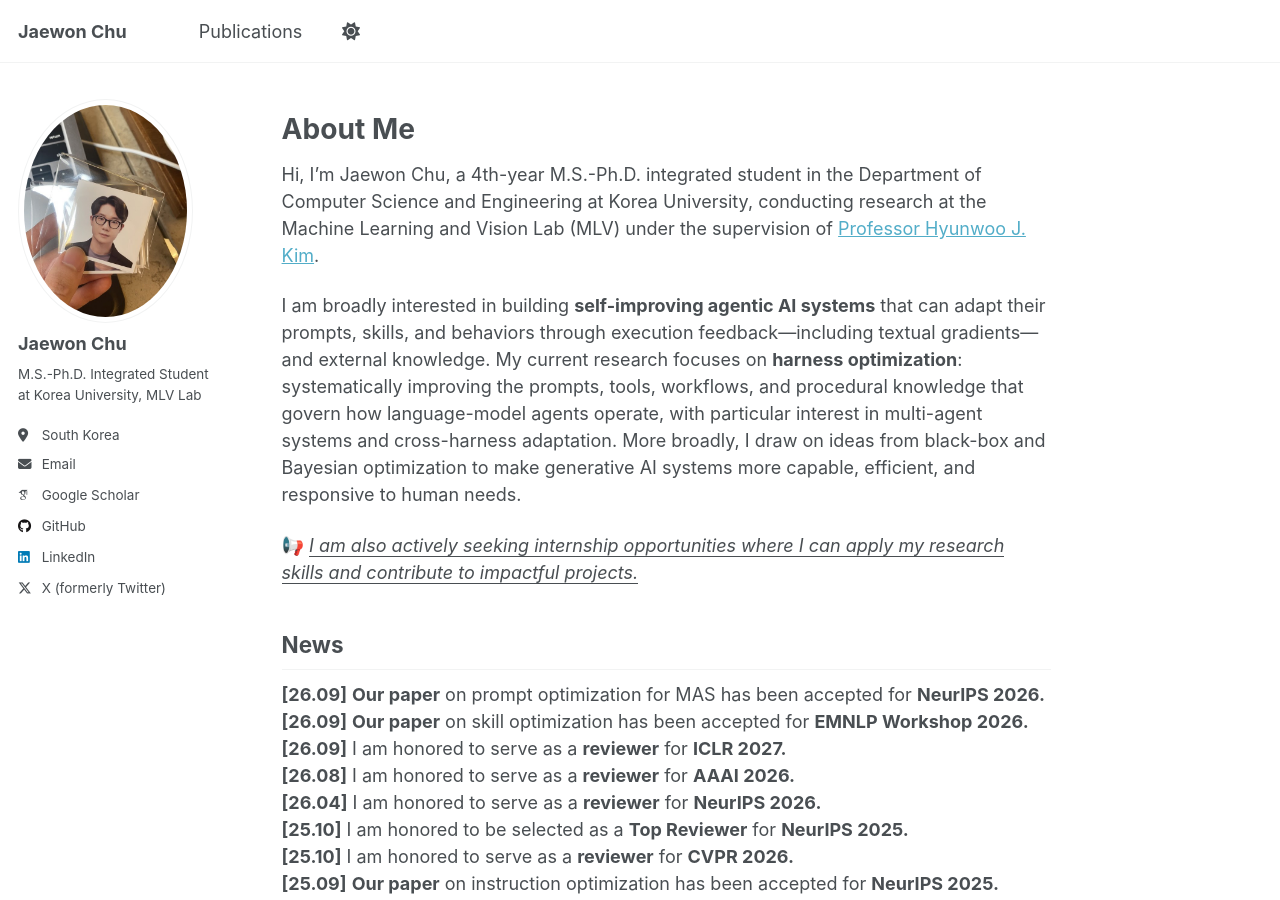
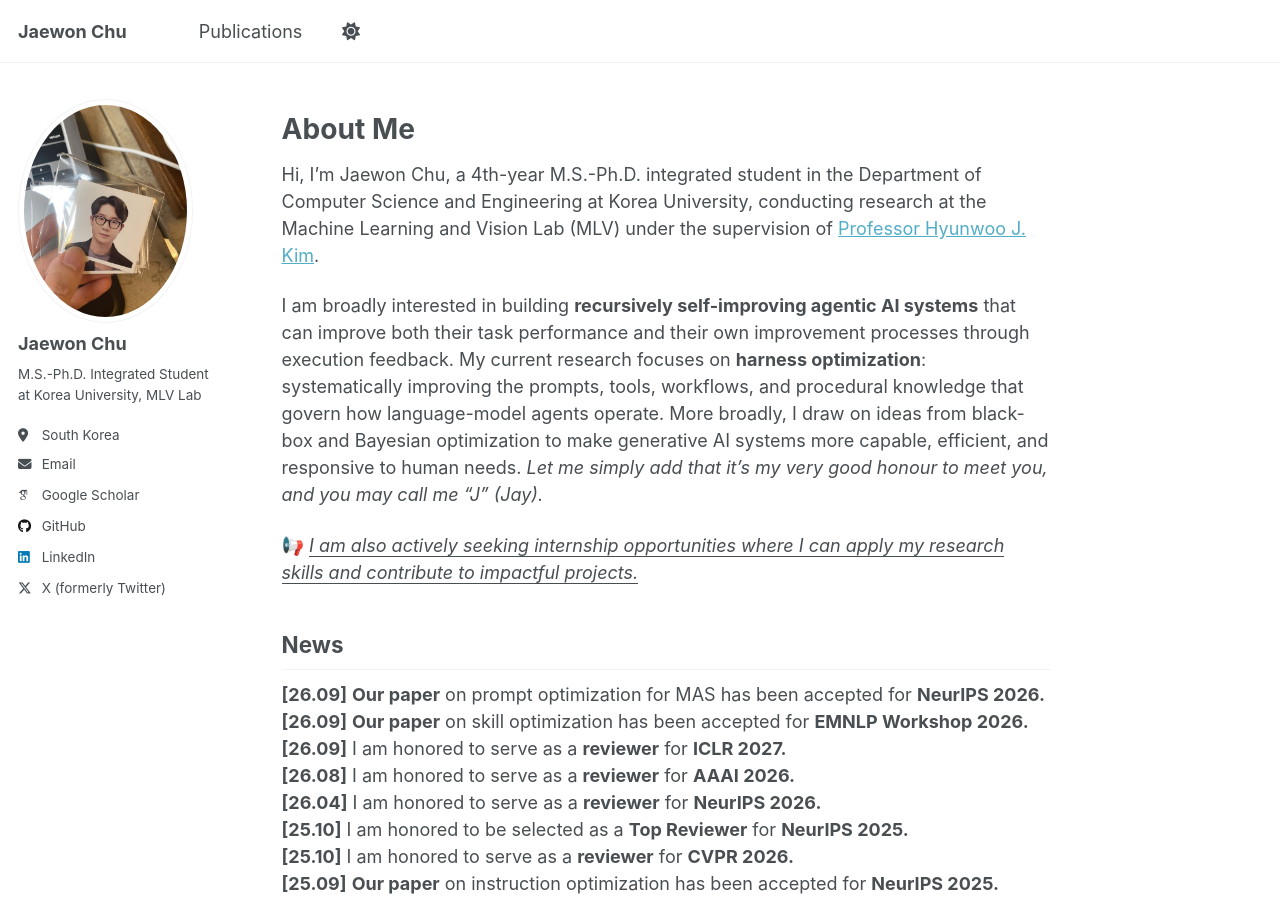
Before and after one commit to jaewonchu/jaewonchu.github.io, a Jekyll site: the page built from _pages/about.md, in a window 1280 px wide and 900 px high. Built offline with Jekyll 4.4.1, drawn with Linux system fonts in a browser that asks for light colours; some web fonts are replaced; a script that is not in the unit is left out.

Commit message:
Intro about me

```diff
--- a/_pages/about.md
+++ b/_pages/about.md
@@ -10,7 +10,7 @@ About Me
 ======
 Hi, I’m Jaewon Chu, a 4th-year M.S.-Ph.D. integrated student in the Department of Computer Science and Engineering at Korea University, conducting research at the Machine Learning and Vision Lab (MLV) under the supervision of [Professor Hyunwoo J. Kim](https://www.hyunwoojkim.com/).
 
-I am broadly interested in building <strong>self-improving agentic AI systems</strong> that can adapt their prompts, skills, and behaviors through execution feedback—including textual gradients—and external knowledge. My current research focuses on <strong>harness optimization</strong>: systematically improving the prompts, tools, workflows, and procedural knowledge that govern how language-model agents operate, with particular interest in multi-agent systems and cross-harness adaptation. More broadly, I draw on ideas from black-box and Bayesian optimization to make generative AI systems more capable, efficient, and responsive to human needs.
+I am broadly interested in building <strong>recursively self-improving agentic AI systems</strong> that can improve both their task performance and their own improvement processes through execution feedback. My current research focuses on <strong>harness optimization</strong>: systematically improving the prompts, tools, workflows, and procedural knowledge that govern how language-model agents operate. More broadly, I draw on ideas from black-box and Bayesian optimization to make generative AI systems more capable, efficient, and responsive to human needs. <i>Let me simply add that it's my very good honour to meet you, and you may call me "J" (Jay).</i>
 
 📢 _<u>I am also actively seeking internship opportunities where I can apply my research skills and contribute to impactful projects.</u>_
 
```
Also changed, not shown: 1 other file.
